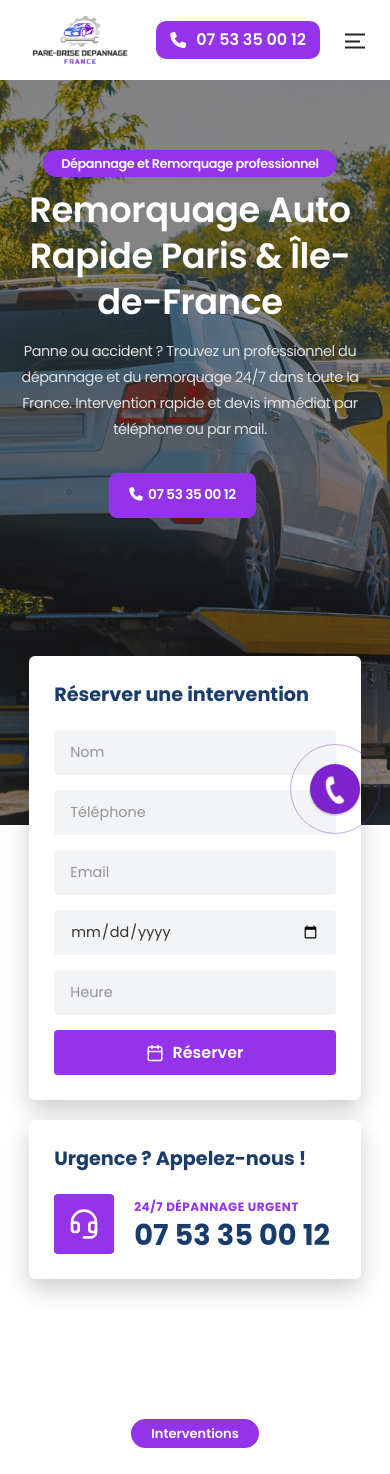
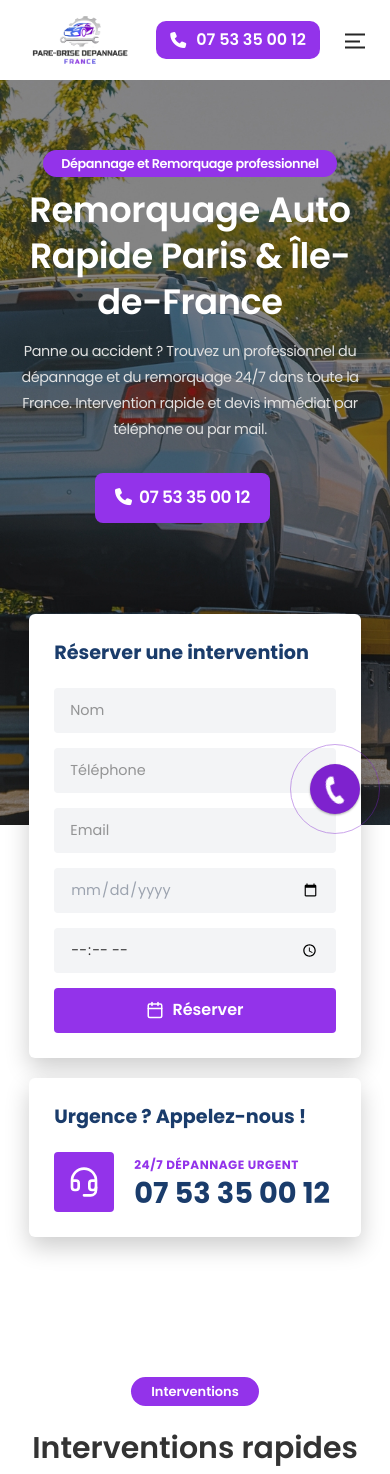
Before and after one commit to asmatrouky/parebrisedepannage, a Next.js app: page /depannage in a window 390 px wide. Shown: the top 1474 px of the page. Built offline with nearby package versions, Linux system fonts and the light colour scheme.

Commit message:
mise à jour css

```diff
--- a/app/globals.css
+++ b/app/globals.css
@@ -985,6 +985,7 @@ width: 100% !important;
   .content-dep .buttons button
 {
  max-width: 100%;
+ font-size: 1em;
 }
   .form-row-dep {
     display: flex;
@@ -1005,7 +1006,7 @@ width: 100% !important;
 @media (max-width: 400px) {
   .hero-widgets-container {
     flex-direction: column;
-    margin-top: -20vh;
+    margin-top: -25vh;
       width: 85%;
 
   }
--- a/components/DepannageHero.jsx
+++ b/components/DepannageHero.jsx
@@ -51,6 +51,14 @@ export default function DepannageHero() {
 
   return (
     <section className="depannage-hero-section">
+
+      {/* STYLE pour placeholder sur input type="date" */}
+      <style>{`
+        .date-placeholder:invalid {
+          color: #9ca3af; /* gris tailwind */
+        }
+      `}</style>
+
       <div className="depannage-hero-container">
         <div className="content-wrapper">
           <div className="content-dep">
@@ -67,7 +75,7 @@ export default function DepannageHero() {
             </p>
 
             <div className="buttons">
-              <button className="button-primary" >
+              <button className="button-primary">
                 <i className="fa-solid fa-phone"></i>&nbsp;
                 07 53 35 00 12
               </button>
@@ -77,6 +85,7 @@ export default function DepannageHero() {
       </div>
 
       <div className="hero-widgets-container">
+
         {/* FORMULAIRE DE RÉSERVATION */}
         <div className="widget-box booking-widget">
           <h3> Réserver une intervention </h3>
@@ -114,21 +123,25 @@ export default function DepannageHero() {
             </div>
 
             <div className="form-row-dep">
+              {/* Date avec placeholder simulé */}
               <input
                 type="date"
                 name="date"
-                className="input-field"
+                className="input-field date-placeholder"
+                placeholder="Choisir une date"
                 onChange={handleChange}
                 value={formData.date}
+                required
               />
 
+              {/* Heure imposée format HH:MM */}
               <input
-                type="text"
+                type="time"
                 name="hour"
-                placeholder="Heure"
                 className="input-field"
                 onChange={handleChange}
                 value={formData.hour}
+                required
               />
 
               <button className="btn-booking-submit" type="submit">
```
